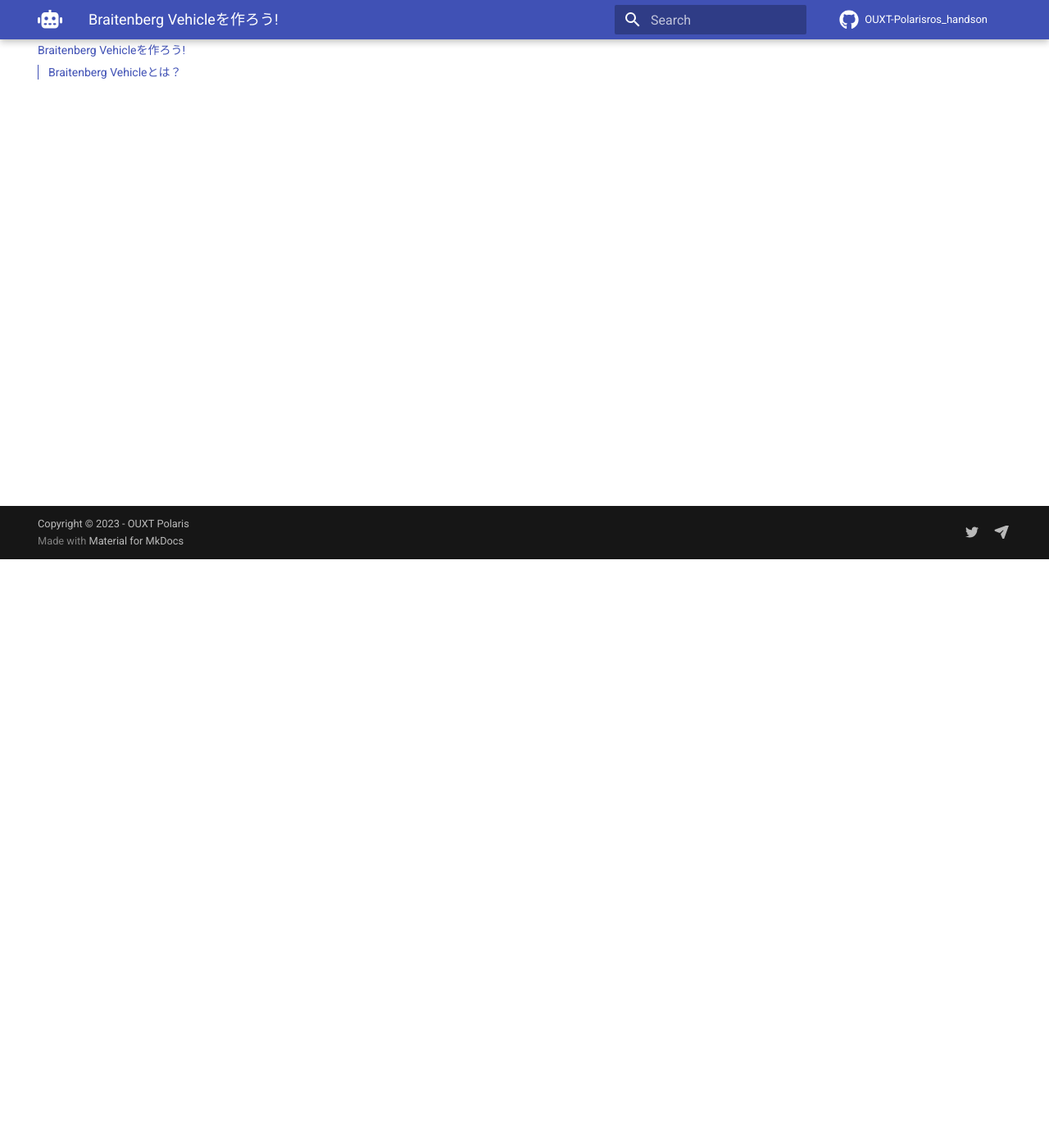
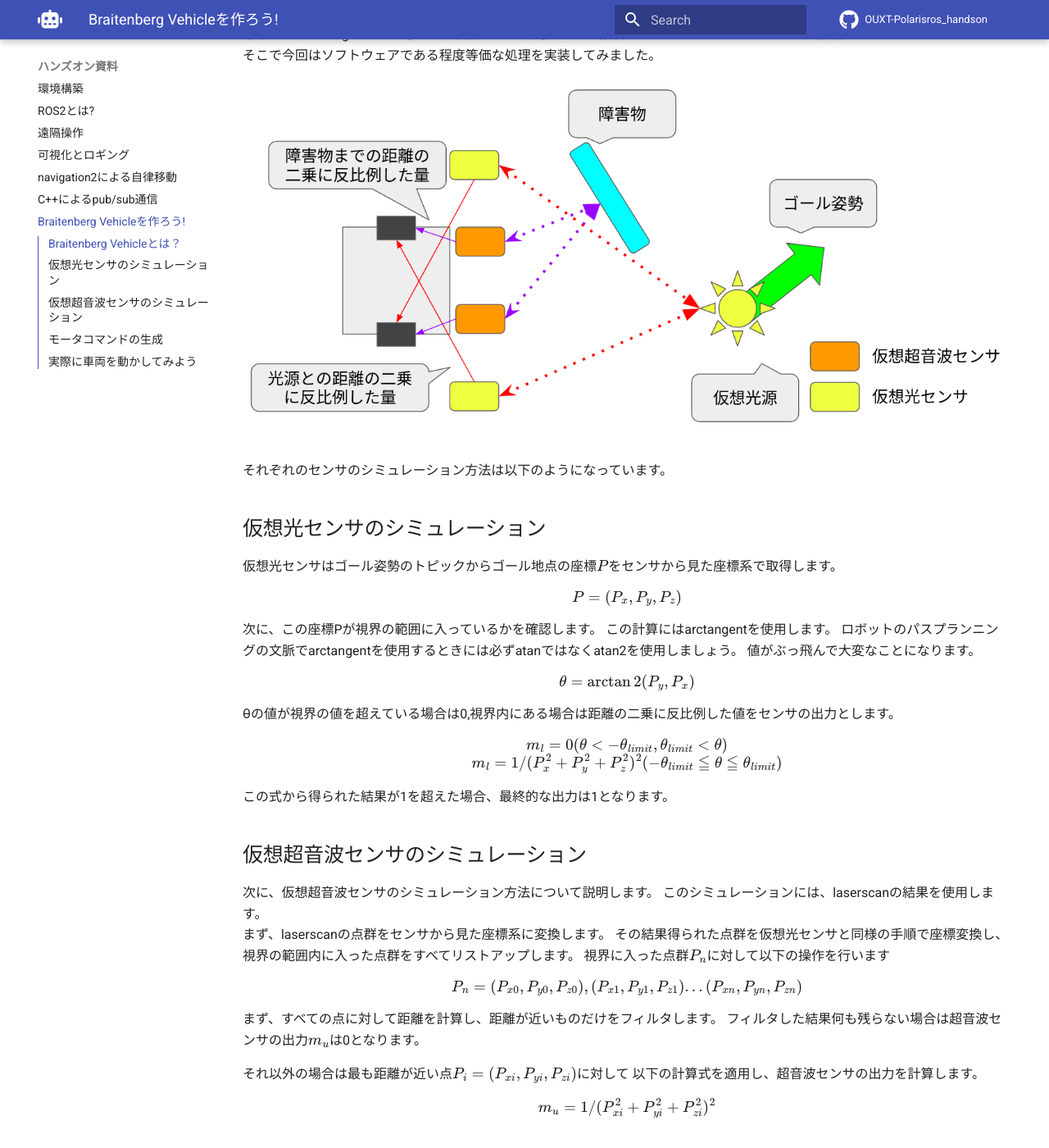
Before and after one commit to OUXT-Polaris/ros_handson, an MkDocs documentation site: the page built from docs/braitenberg_vehicle.md, in a window 1280 px wide and 1400 px high, scrolled down 718 px. Shown: the whole window at 82% size. Built offline with MkDocs 1.6.1 and Material for MkDocs 9.7.7, drawn with Linux system fonts in a browser that asks for light colours; nearby versions of some CDN libraries; formulas are drawn with MathJax 3; comment, search, counter and statistics services are not loaded; some of the changed text lies outside the part shown.

Commit message:
update docs
Signed-off-by: Masaya Kataoka <ms.kataoka@gmail.com>

````diff
--- a/docs/braitenberg_vehicle.md
+++ b/docs/braitenberg_vehicle.md
@@ -15,3 +15,117 @@
 cd /home/ubuntu/Desktop/colcon_ws/src/ros_handson_packages
 ros2 pkg create braitenberg_vehicle --dependencies rclcpp rclcpp_components ament_cmake_auto geometry_msgs sensor_msgs tf2_ros tf2_geometry_msgs --library-name braitenberg_vehicle_controller --license Apache-2.0
 ```
+
+このコマンドを実行すると`braitenberg_vehicle`という名前のROS2パッケージが出来上がります。
+
+パッケージが出来上がったら、test_dependを変更するために[package.xml](https://github.com/OUXT-Polaris/ros_handson_packages/blob/master/braitenberg_vehicle/package.xml)をコピーしてください。
+
+その他のソースコードもコピーする必要があります。
+[includeディレクトリの中身](https://github.com/OUXT-Polaris/ros_handson_packages/tree/master/braitenberg_vehicle/include)、[srcディレクトリの中身](https://github.com/OUXT-Polaris/ros_handson_packages/tree/master/braitenberg_vehicle/src)、[launchディレクトリの中身](https://github.com/OUXT-Polaris/ros_handson_packages/tree/master/braitenberg_vehicle/launch)、[configディレクトリの中身](https://github.com/OUXT-Polaris/ros_handson_packages/tree/master/braitenberg_vehicle/config)もコピーしてください。
+最後に[CMakeLists.txt](https://github.com/OUXT-Polaris/ros_handson_packages/blob/master/braitenberg_vehicle/CMakeLists.txt)をコピーすれば準備完了です。
+
+本来のBraitenberg Vehicle3号には超音波センサと光センサが搭載されていますが、TurtleBot3には搭載されていません。
+そこで今回はソフトウェアである程度等価な処理を実装してみました。
+
+![braitenberg vehicle](images/braitenberg_vehicle.png)
+
+それぞれのセンサのシミュレーション方法は以下のようになっています。
+
+## 仮想光センサのシミュレーション
+
+仮想光センサはゴール姿勢のトピックからゴール地点の座標$P$をセンサから見た座標系で取得します。
+
+$$
+P = (P_x, P_y , P_z)
+$$
+
+次に、この座標Pが視界の範囲に入っているかを確認します。
+この計算にはarctangentを使用します。
+ロボットのパスプランニングの文脈でarctangentを使用するときには必ずatanではなくatan2を使用しましょう。
+値がぶっ飛んで大変なことになります。
+
+$$
+\theta = \arctan2(P_y, P_x)
+$$
+
+θの値が視界の値を超えている場合は0,視界内にある場合は距離の二乗に反比例した値をセンサの出力とします。
+
+$$
+m_l = 0  (\theta < -\theta_{limit}, \theta_{limit} < \theta)
+$$
+
+$$
+m_l = 1 / (P_x^2 + P_y ^2 + P_z^2) ^ 2  (-\theta_{limit} \leqq \theta \leqq \theta_{limit})
+$$
+
+この式から得られた結果が1を超えた場合、最終的な出力は1となります。
+
+## 仮想超音波センサのシミュレーション
+
+次に、仮想超音波センサのシミュレーション方法について説明します。
+このシミュレーションには、laserscanの結果を使用します。
+まず、laserscanの点群をセンサから見た座標系に変換します。
+その結果得られた点群を仮想光センサと同様の手順で座標変換し、視界の範囲内に入った点群をすべてリストアップします。
+視界に入った点群$P_n$に対して以下の操作を行います
+
+$$
+P_n = (P_{x0}, P_{y0} , P_{z0}), (P_{x1}, P_{y1} , P_{z1}) ... (P_{xn}, P_{yn} , P_{zn})
+$$
+
+まず、すべての点に対して距離を計算し、距離が近いものだけをフィルタします。
+フィルタした結果何も残らない場合は超音波センサの出力$m_u$は0となります。
+
+それ以外の場合は最も距離が近い点$P_i=(P_{xi}, P_{yi} , P_{zi})$に対して
+以下の計算式を適用し、超音波センサの出力を計算します。
+
+$$
+m_u = 1 / (P_{xi}^2 + P_{yi} ^2 + P_{zi}^2) ^ 2
+$$
+
+## モータコマンドの生成
+
+最後に、2つのセンサ出力を統合します。
+
+左の仮想光センサ出力を$m_{ll}$、右の仮想超音波センサ出力$m_{ru}$
+左側のモータのモータコマンド$M_l$は以下の式で計算されます。
+
+$$
+M_l = m_{ll} * gain_l + m_{ru} * gain_u
+$$
+
+ここで、$gain_l$は仮想光センサからのゲイン、$gain_u$は仮想超音波センサからのゲインです。
+
+左の仮想光センサ出力を$m_{rl}$、右の仮想超音波センサ出力$m_{lu}$
+左側のモータのモータコマンド$M_r$は以下の式で計算されます。
+
+$$
+M_r = m_{rl} * gain_l + m_{lu} * gain_u
+$$
+
+## 実際に車両を動かしてみよう
+
+実際に動作する様子を確かめてみましょう。
+ターミナルを立ち上げて以下のコマンドを実行します。
+
+まずはパッケージ群をビルドします。
+
+```bash
+cd /home/ubuntu/Desktop/colcon_ws
+colcon build --symlink-install
+```
+
+次にシミュレータを起動します。
+
+```bash
+ros2 launch turtlebot3_gazebo turtlebot3_world.launch.py
+```
+
+次に、rvizと制御系を立ち上げます。
+
+```bash
+ros2 launch braitenberg_vehicle controller.launch.xml
+```
+
+rviz上でgoal poseツールを使ってゴール姿勢を指定してみましょう！そこに向かって車両が進んでいくはずです。
+
+<iframe width="1280" height="720" src="https://www.youtube.com/embed/KPfsGCKQZkA" title="YouTube video player" frameborder="0" allow="accelerometer; autoplay; clipboard-write; encrypted-media; gyroscope; picture-in-picture; web-share" allowfullscreen></iframe>
--- a/mkdocs.yml
+++ b/mkdocs.yml
@@ -96,6 +96,7 @@
         - name: mermaid
           class: mermaid
           format: !!python/name:pymdownx.superfences.fence_div_format
+  - mdx_math
 
 nav:
   - Home: index.md
````
Also changed, not shown: docs/images/braitenberg_vehicle.png (added), 1 other file.
